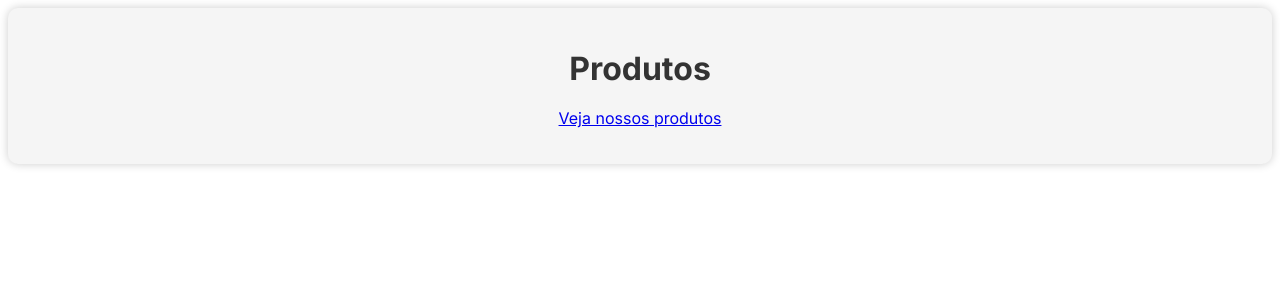
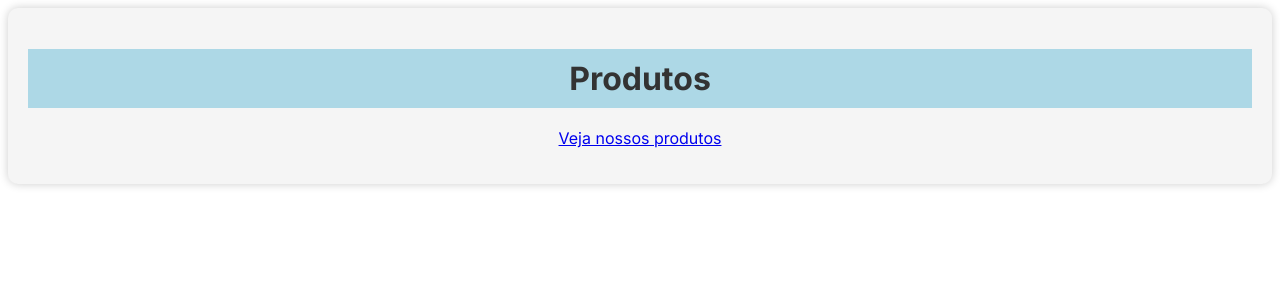
Before and after one commit to Emii2003/Atividade_Next.js, a Next.js app: page / in a window 1280 px wide. Shown: the top 300 px of the page. Built offline with nearby package versions, Linux system fonts and the light colour scheme.

Commit message:
modificando a cor do header

```diff
--- a/src/app/page.js
+++ b/src/app/page.js
@@ -28,6 +28,8 @@ const styles = {
     fontSize: '32px',
     color: '#333',
     marginBottom: '20px',
+    backgroundColor: 'lightblue',
+    padding: '10px',
   },
   list: {
     listStyleType: 'none',
```
